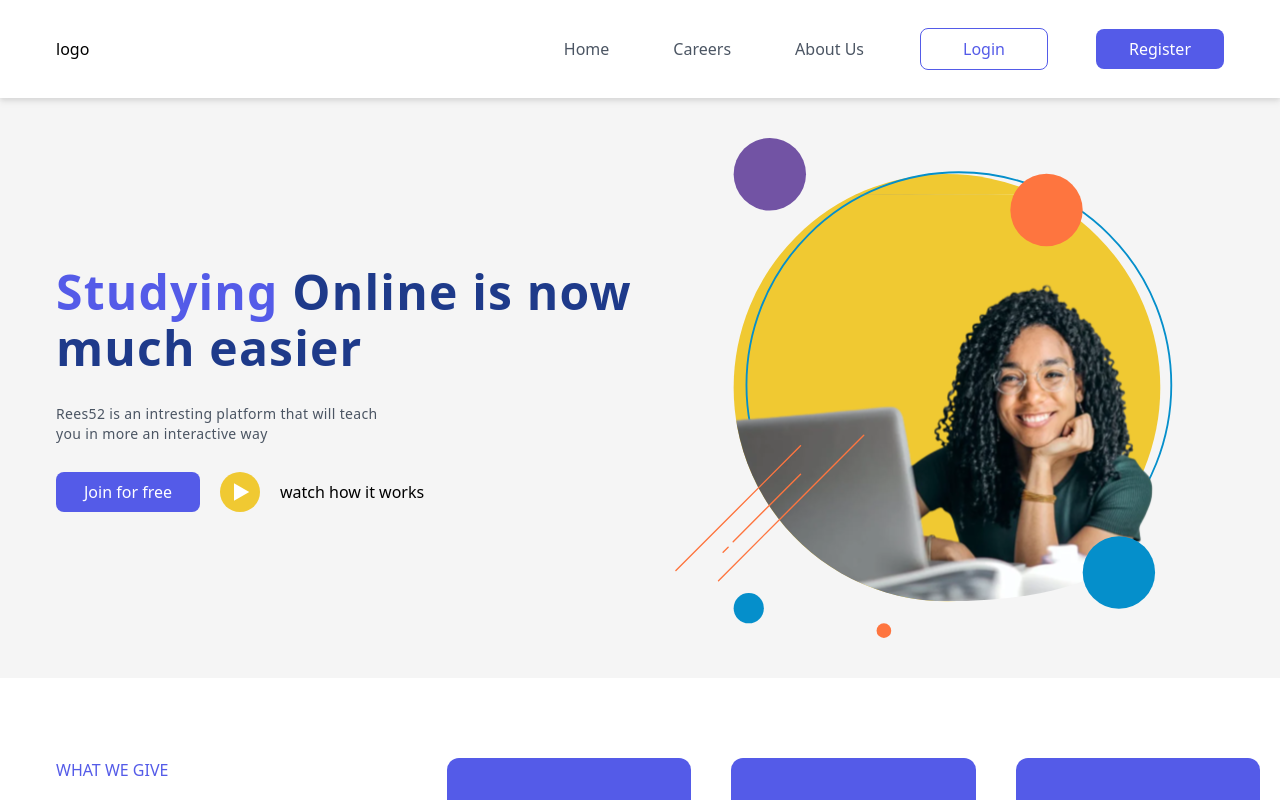
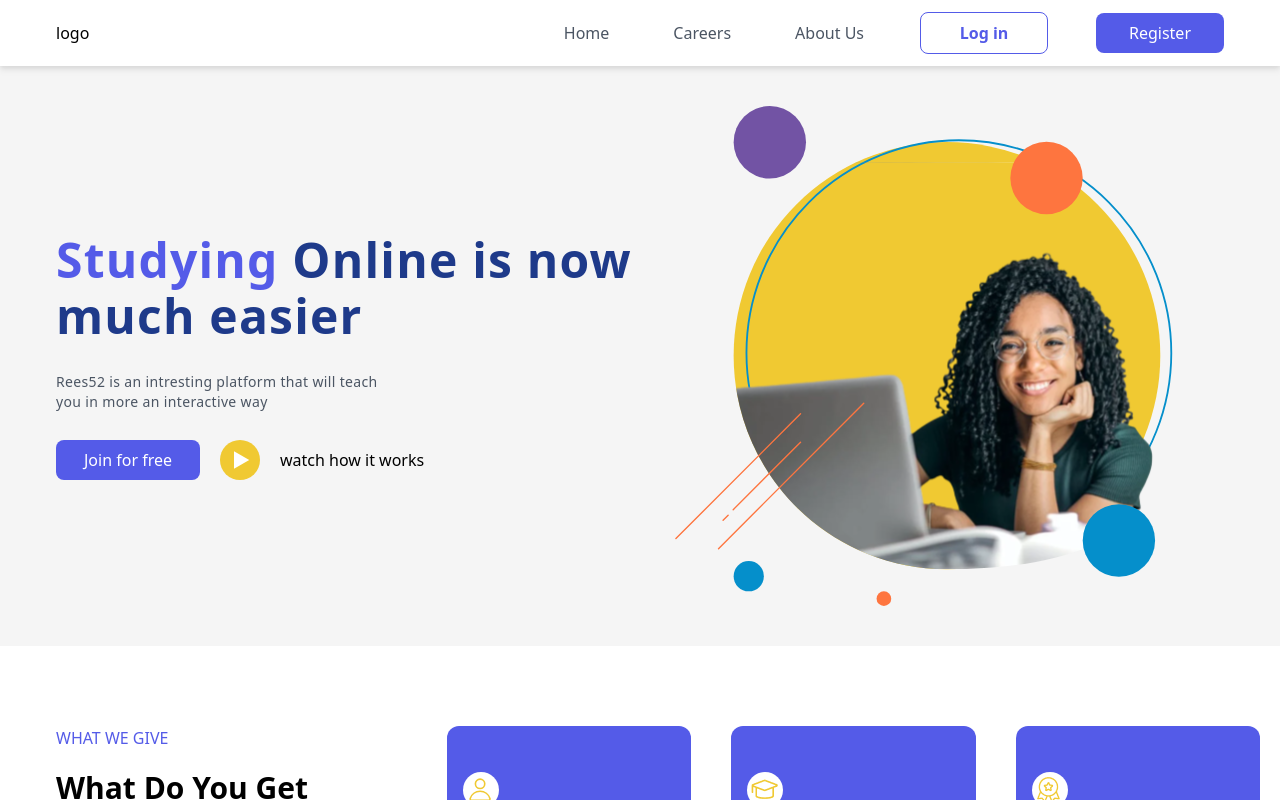
Before and after one commit to nagaphbilla/Iduino-Frontend, a React (Create React App) app: page / in a window 1280 px wide. Shown: the top 800 px of the page. Built offline with nearby package versions, Linux system fonts and the light colour scheme.

Commit message:
corrected Navbar

```diff
--- a/src/components/Navbar.jsx
+++ b/src/components/Navbar.jsx
@@ -11,7 +11,7 @@ export default function Navbar() {
     }
   }
   return (
-    <nav className="px-14 nav-clr mx-auto py-4 flex items-center  md:flex justify-between md:py-7 drop-shadow-md">
+    <nav className="md:px-14 px-4 nav-clr mx-auto py-4 flex items-center  md:flex justify-between md:py-3 drop-shadow-md">
       <div>logo</div>
       <div className="block md:hidden">
         <button className="custom-img" onClick={handleClick}></button>
@@ -20,8 +20,8 @@ export default function Navbar() {
         <li className="px-2 cursor-pointer text-gray-600">Home</li>
         <li className="px-2 cursor-pointer text-gray-600">Careers</li>
         <li className="px-2 cursor-pointer text-gray-600">About Us</li>
-        <li className="px-2 w-32 py-2 bg-inherit text-clr-primary border-clr-primary rounded-lg  text-center">
-          <button>Login</button>
+        <li className="px-2 w-32 py-2 bg-inherit text-clr-primary border-clr-primary rounded-lg  text-center font-semibold">
+          <button>Log in</button>
         </li>
         <li className="px-2 w-32 py-2 button-clr-primary rounded-lg text-white text-center font-medium">
           <button>Register</button>
--- a/src/styles.css
+++ b/src/styles.css
@@ -61,15 +61,16 @@
     display: flex;
     width: 90%;
     left: 50%;
-    top: 8%;
+    top: 150%;
     transform: translateX(-50%);
     position: absolute;
     flex-direction: column;
     z-index: 9999;
     padding: 0%;
-    background-color: var(--clr-text);
+    background-color: var(--clr-nav);
     border-radius: 0.5rem;
     gap: 1rem;
+    padding-block: 2rem;
   }
 }
 
```
